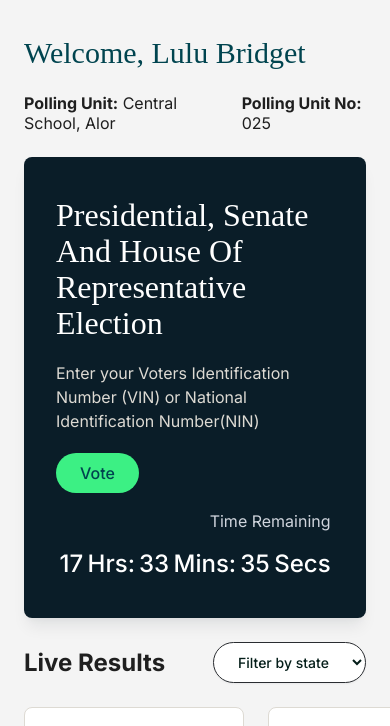
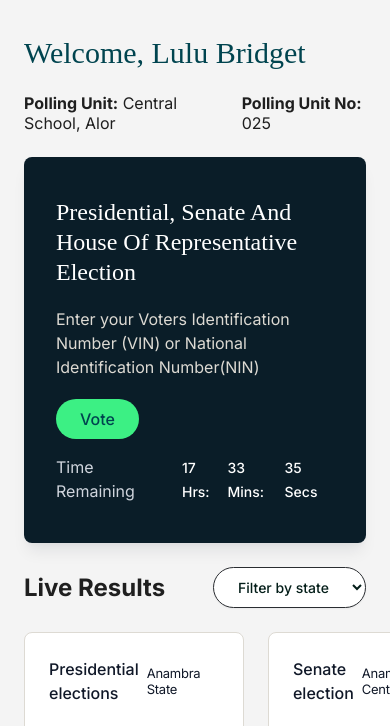
Before and after one commit to Nimi77/BallotBlock, a plain HTML site: page Dashboard/index.html in a window 390 px wide. Shown: the part 64-790 px from the top of the page. Drawn offline with Linux system fonts and the light colour scheme.

Commit message:
initializing responsiveness

```diff
--- a/Dashboard/style.css
+++ b/Dashboard/style.css
@@ -509,8 +509,29 @@ main .dashboard-container{
     .vote{
         display: flex;
         flex-direction: column;
+        align-items:flex-start;
+    }
+    .vote .vote-text h3{
+        color: #FFF;
+        font-size: 24px;
+        font-style: normal;
+        font-weight: 300;
+        line-height: 30px;
+        text-transform: capitalize;
+    }
+    .vote-text p{
+        font-size: 14px;
+        line-height: 24px;
+    }
+    .timer .time span{
+        font-size: 14px;
+        font-style: normal;
+        font-weight: 500;
+        line-height: normal;
+    }
+    .vote .vote-timing{
         align-items: flex-start;
-
-        align-self: stretch;
+        display:flex;
+        flex-direction: row;
     }
 }
```
